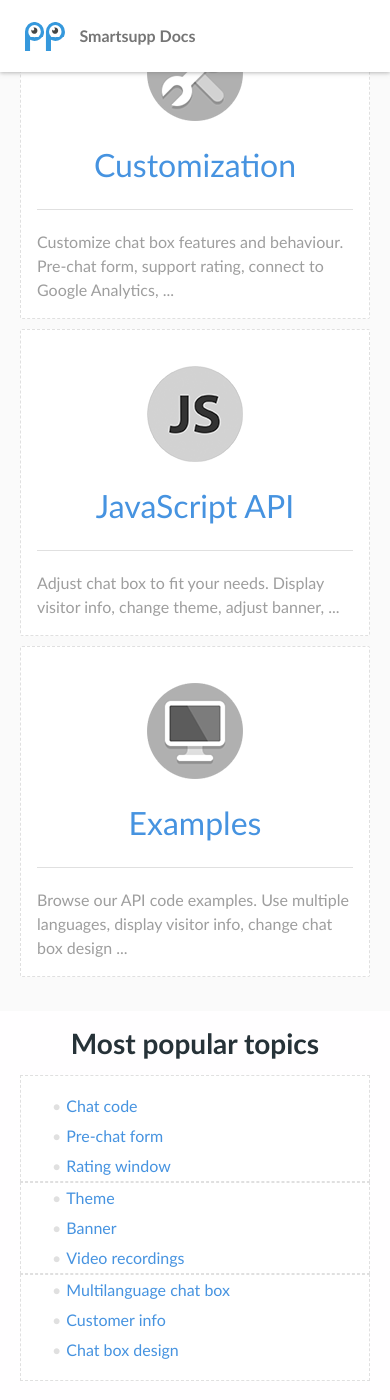
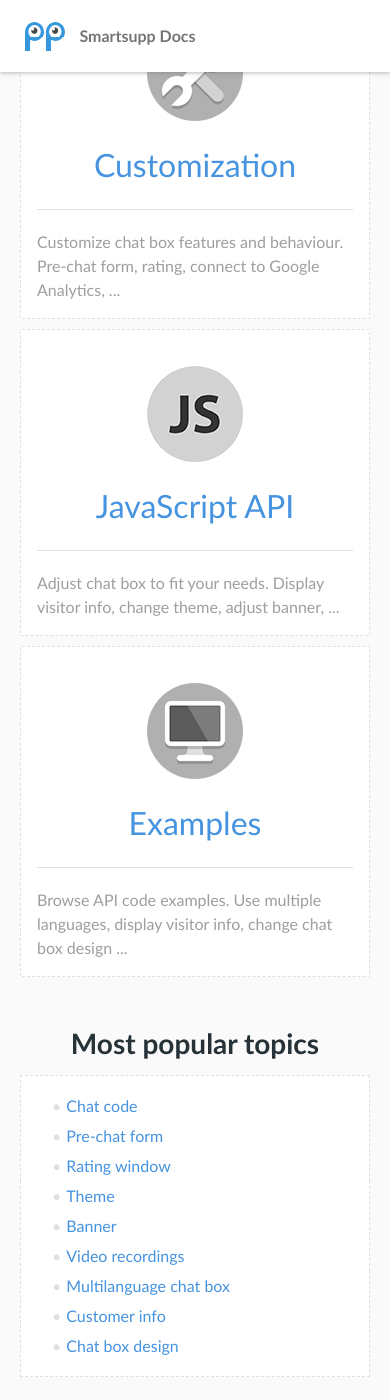
Before and after one commit to smartsupp/smartsupp.github.io, a Jekyll site: the page built from _docs/index.html, in a window 390 px wide and 1400 px high, scrolled down 389 px. Built offline with Jekyll 4.4.1, drawn with Linux system fonts in a browser that asks for light colours; comment, search, counter and statistics services are not loaded.

Commit message:
Minor bugfix

```diff
--- a/_config.yml
+++ b/_config.yml
@@ -107,7 +107,7 @@
 ### Categories (description)
 ca_d_customization: "Customize chat box features and behaviour."
 ca_d_javascript_api: "Adjust chat box to fit your needs."
-ca_d_examples: "Browse our API code examples."
+ca_d_examples: "Browse API code examples."
 
 ### Categories (URL)
 ca_url_customization: "/docs/customization/"
--- a/_docs/examples/index.html
+++ b/_docs/examples/index.html
@@ -1,7 +1,7 @@
 ---
 layout: "category"
 title: "EXAMPLES"
-subtitle: "Browse our API code examples."
+subtitle: "Browse API code examples."
 class: "home-docs"
 permalink: /docs/examples/index.html
 ---
--- a/_docs/index.html
+++ b/_docs/index.html
@@ -30,7 +30,7 @@
               <div class="card-title h2">
                 <p>{{ site.ca_customization}}</p>
               </div>
-              <p class="card-subtitle">{{ site.ca_d_customization }} Pre-chat form, support rating, connect to Google Analytics, ...</p>
+              <p class="card-subtitle">{{ site.ca_d_customization }} Pre-chat form, rating, connect to Google Analytics, ...</p>
             </div>
           </div>
         </a>
@@ -96,7 +96,7 @@
       <!-- column -->
 
       <div class="column col-xs-12 col-sm-12 col-md-12 col-lg-4">
-        <ul>
+        <ul class="second">
           <li><a href="/docs/javascript-api/theme/">Theme</a></li>
           <li><a href="/docs/javascript-api/banner/">Banner</a></li>
           <li><a href="/docs/javascript-api/video-recordings/">Video recordings</a></li>
@@ -105,7 +105,7 @@
       <!-- column -->
 
       <div class="column col-xs-12 col-sm-12 col-md-12 col-lg-4">
-        <ul class="last">
+        <ul class="third">
           <li><a href="/docs/examples/multilanguage-chat-box/">Multilanguage chat box</a></li>
           <li><a href="/docs/examples/customer-info">Customer info</a></li>
           <li><a href="/docs/examples/chat-box-design/">Chat box design</a></li>
--- a/assets/sass/main/elements.scss
+++ b/assets/sass/main/elements.scss
@@ -10,7 +10,7 @@
 
 html,
 body {
-  height: 100%;
+  min-height: 100vh;
   background: $o_white_2;
 }
 
```
Also changed, not shown: assets/sass/main/media-queries.scss (+13 -1 lines), assets/css/main-min.css.
